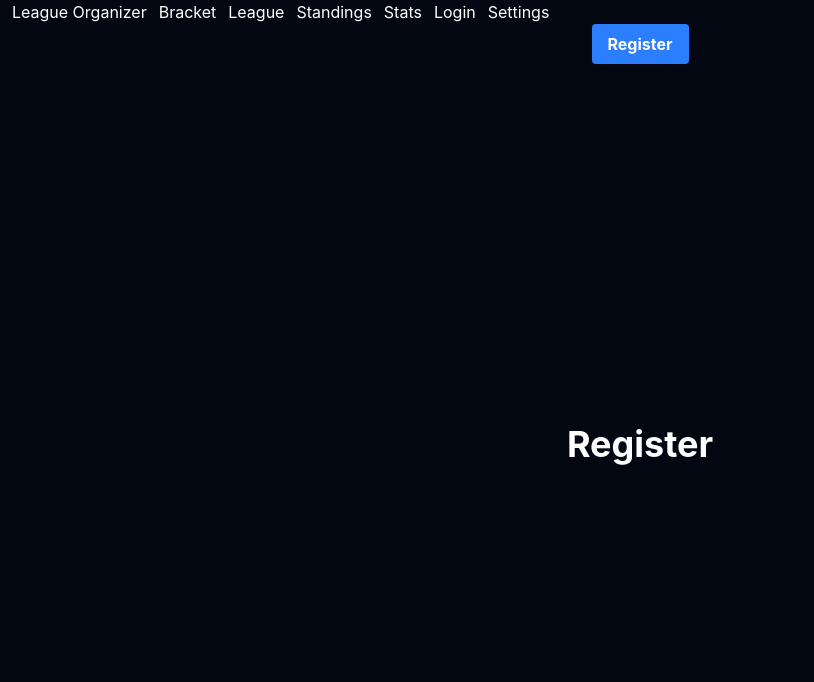
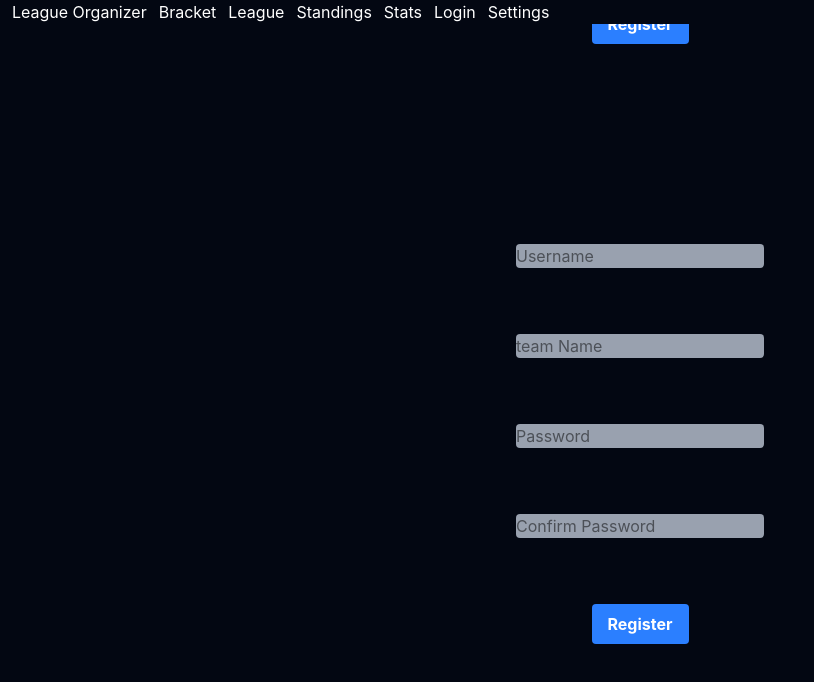
Before and after one commit to effluvialsplurf/LeagueOrganizer, a React (Vite) app in the folder frontend/app/: page /login in a window 1280 px wide. Both pictures are taken after a click on the button "Register". Shown: the top 682 px of the page, without its empty margins (0-814 px from the left). Built offline with nearby package versions, Linux system fonts and the light colour scheme.

Commit message:
got creating users working

```diff
--- a/frontend/app/src/pages/user/Login.tsx
+++ b/frontend/app/src/pages/user/Login.tsx
@@ -21,6 +21,43 @@ const UserLogin = () => {
   );
 }
 
+const UserRegister = () => {
+  const [username, setUsername] = useState("");
+  const [teamName, setTeamName] = useState("");
+  const [password, setPassword] = useState("");
+  const [confirmPassword, setConfirmPassword] = useState("");
+
+  const handleRegister = (username: string, teamName: string, password: string) => {
+    fetch("/api/users/create", {
+      method: "POST",
+      headers: {
+        "Content-Type": "application/json",
+      },
+      body: JSON.stringify({
+        username: username,
+        teamName: teamName,
+        password: password,
+      }),
+    }).then((data) => {
+      console.log(data);
+    });
+  };
+
+  return (
+    <div className="flex flex-col items-center justify-center h-screen">
+      <div className="flex flex-col items-center justify-between h-[50vh]">
+        <input type="text" className="bg-gray-400 rounded" placeholder="Username" value={username} onChange={(e) => setUsername(e.target.value)} />
+        <input type="text" className="bg-gray-400 rounded" placeholder="team Name" value={teamName} onChange={(e) => setTeamName(e.target.value)} />
+        <input type="password" className="bg-gray-400 rounded" placeholder="Password" value={password} onChange={(e) => setPassword(e.target.value)} />
+        <input type="password" className="bg-gray-400 rounded" placeholder="Confirm Password" value={confirmPassword} onChange={(e) => setConfirmPassword(e.target.value)} />
+        <button className="bg-blue-500 hover:bg-blue-700 text-white font-bold py-2 px-4 rounded" onClick={() => handleRegister(username, teamName, password)}>
+          Register
+        </button>
+      </div>
+    </div>
+  );
+}
+
 // a page that allows a user to login or register
 export default function Login() {
   const [register, setRegister] = useState(false);
@@ -29,7 +66,7 @@ export default function Login() {
     if (register) {
       return (
         <div className="flex flex-col items-center justify-center h-screen">
-          <h1 className="text-4xl font-bold text-white">Register</h1>
+          <UserRegister />
         </div>
       );
     } else {
```
Also changed, not shown: 2 other files (tests, documents, lock files or other folders).
